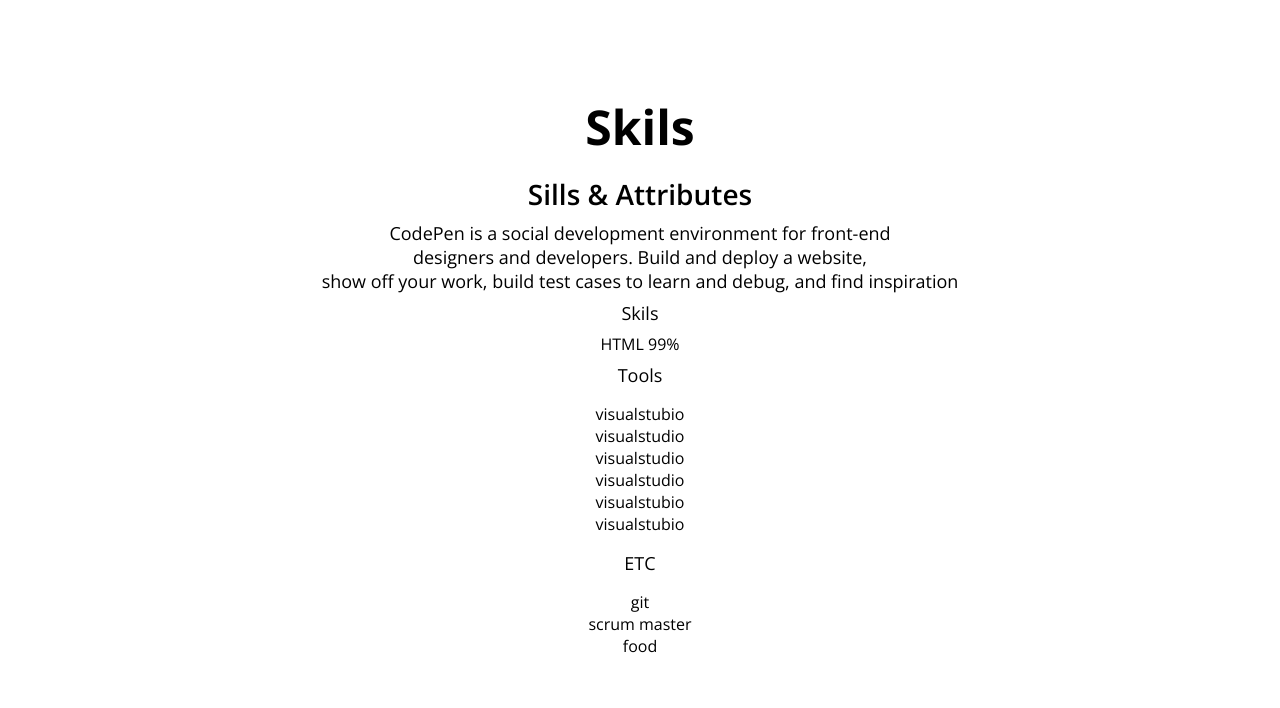
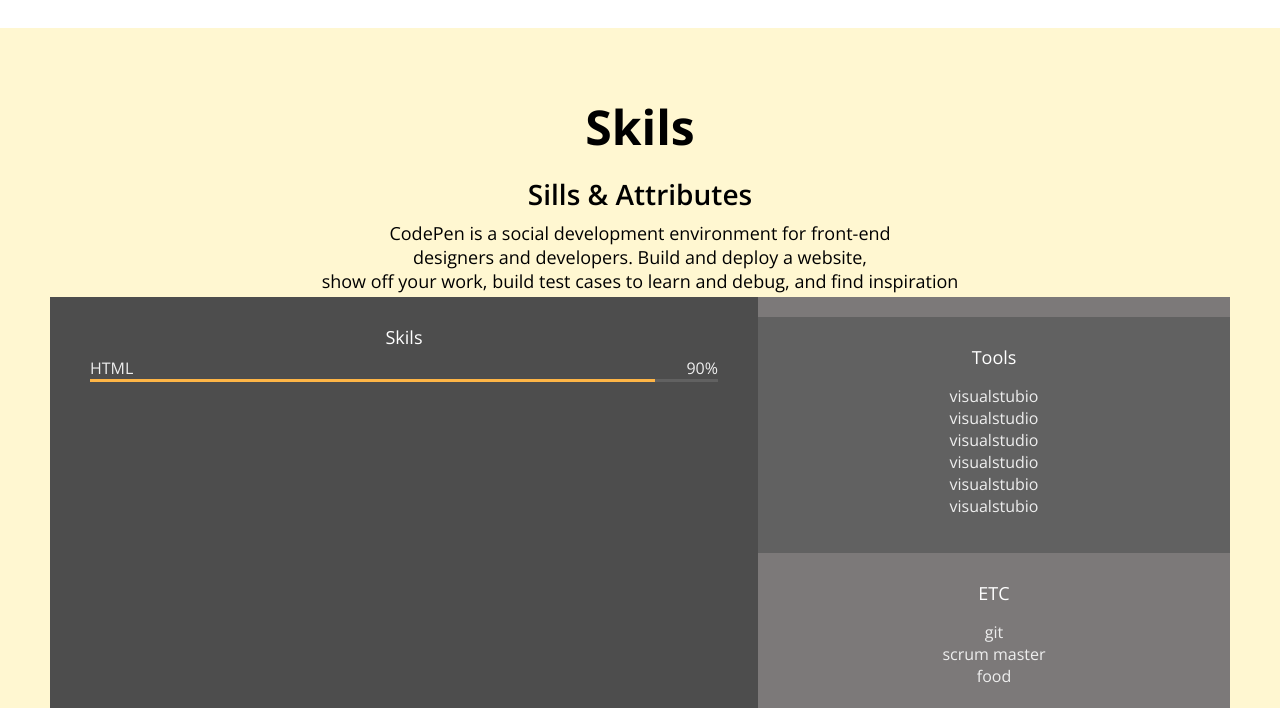
Before and after one commit to hynmagjae123/project, a plain HTML site: page index.html in a window 1280 px wide. Shown: the part 1732-2440 px from the top of the page. Drawn offline with nearby package versions, Linux system fonts and the light colour scheme.

Commit message:
css.skills

```diff
--- a/css.css
+++ b/css.css
@@ -151,6 +151,9 @@ a {
 .section {
   padding: 50px;
   text-align: center;
+  margin: auto;
+}
+.section__container {
   max-width: 1200px;
   margin: auto;
 }
@@ -177,7 +180,7 @@ a {
 .major__icon i {
   transition: all var(--animation-duration);
 }
-.major__icon :hover i {
+.major__icon:hover i {
   color: var(--color-pink);
   transform: rotate(-30deg) scale(1.1);
 }
@@ -185,7 +188,7 @@ a {
 .major__description {
   color: var(--color-dark-grey);
 }
-,
+
 .major__description {
   font-size: var(--font-small);
 }
@@ -196,6 +199,8 @@ a {
 }
 .job__description {
   margin: 0 16px;
+  display: flex;
+  align-items: center;
   text-align: left;
 }
 .job__name,
@@ -208,3 +213,48 @@ a {
 .job__period {
   font-size: var(--font-micro);
 }
+/*skills*/
+#skills {
+  background-color: var(--color-yellow);
+}
+.skill {
+  margin-bottom: 8px;
+}
+.skillset {
+  display: flex;
+  background-color: var(--color-light-grey);
+  color: var(--color-light-white);
+}
+.skillset__title {
+  color: var(--color-white);
+}
+.skillset__left {
+  flex-basis: 60%;
+  background-color: var(--color-dark-grey);
+  padding: 20px 40px;
+}
+.skill___description {
+  display: flex;
+  justify-content: space-between;
+}
+.skill__bar {
+  width: 100%;
+  height: 3px;
+  background-color: var(--color-grey);
+}
+.skill__value {
+  width: 100%;
+  height: 3px;
+  background-color: var(--color-orange);
+}
+.sillset__right {
+  flex-basis: 40%;
+  margin: 20px 0;
+}
+.tools {
+  background-color: var(--color-grey);
+}
+.tools,
+.etc {
+  padding: 20px;
+}
--- a/index.html
+++ b/index.html
@@ -6,7 +6,8 @@
     <link rel="stylesheet" href="css.css">
     <link href="https://cdnjs.cloudflare.com/ajax/libs/font-awesome/5.13.0/css/all.min.css" rel="stylesheet">
     <link rel="preconnect" href="https://fonts.gstatic.com">
-<link href="https://fonts.googleapis.com/css2?family=Open+Sans:wght@400;600;700&display=swap" rel="stylesheet">
+    <link rel="preconnect" href="https://fonts.gstatic.com">
+    <link href="https://fonts.googleapis.com/css2?family=Open+Sans:wght@400;600;700&display=swap" rel="stylesheet">
     <title>Document</title>
 </head>
 <body>
@@ -33,7 +34,7 @@
      <button class="home__contact">contact me</button>
     </section>
     <!--about-->
-    <section id="about" class="section">
+    <section id="about" class="section section__container">
         <h1>About me</h1>
         <p>
             CodePen is a social development environment for front-end</br>
@@ -73,20 +74,25 @@
         </div>
         <div class="about__jobs">
             <div class="job">
+            <div class="job__description">
              <img src="imgs/jobs/2 (2).png" alt="goole" class="job__logo">
             <p class="job__name">goolee</p>
             <p class="job__period">2020-2025</p>
             </div>
+            </div>
             <div class="job">
+            <div class="job__description">
             <img src="imgs/jobs/2 (2).png" alt="google" class="job__logo">
             <p class="job__name">goolee</p>
             <p class="job__period">2020-2025</p>
             </div>
-        </div>
-    </section>
+           </div>
+           </div>
+         </section>
     <!--skils-->
-    <section id="skils" class="section">
-        <h1>Skils</h1>
+    <section id="skills" class="section">
+        <div class="section__container">
+            <h1>Skils</h1>
         <h2>Sills & Attributes</h2>
         <p>
             CodePen is a social development environment for front-end</br>
@@ -95,17 +101,18 @@
        </br>show off your work, build test cases to learn and debug, and
            find inspiration
         </p>
-        <div class="skilset" class="section">
+        <div class="skillset" class="section">
         <div class="skillset__left">
         <h3 class="skillset__title">Skils</h3>
-        <div class="skill__description">
+        <div class="skill___description">
             <span>HTML</span>
-            <span>99%</span>
+            <span>90%</span>
         </div>
         <div class="skill__bar">
-            <div class="skill__value"></div>
+            <div class="skill__value" style="width: 90%;"></div>
         </div>
         </div>
+
         <div class="sillset__right">
             <div class="tools">
                 <h3 class="skillset__title">Tools</h3>
@@ -128,7 +135,7 @@
             </div>
         </div>
         </div>
-
+        </div>
     </section>
     <!--work-->
     <section id="work" class="section">
```
